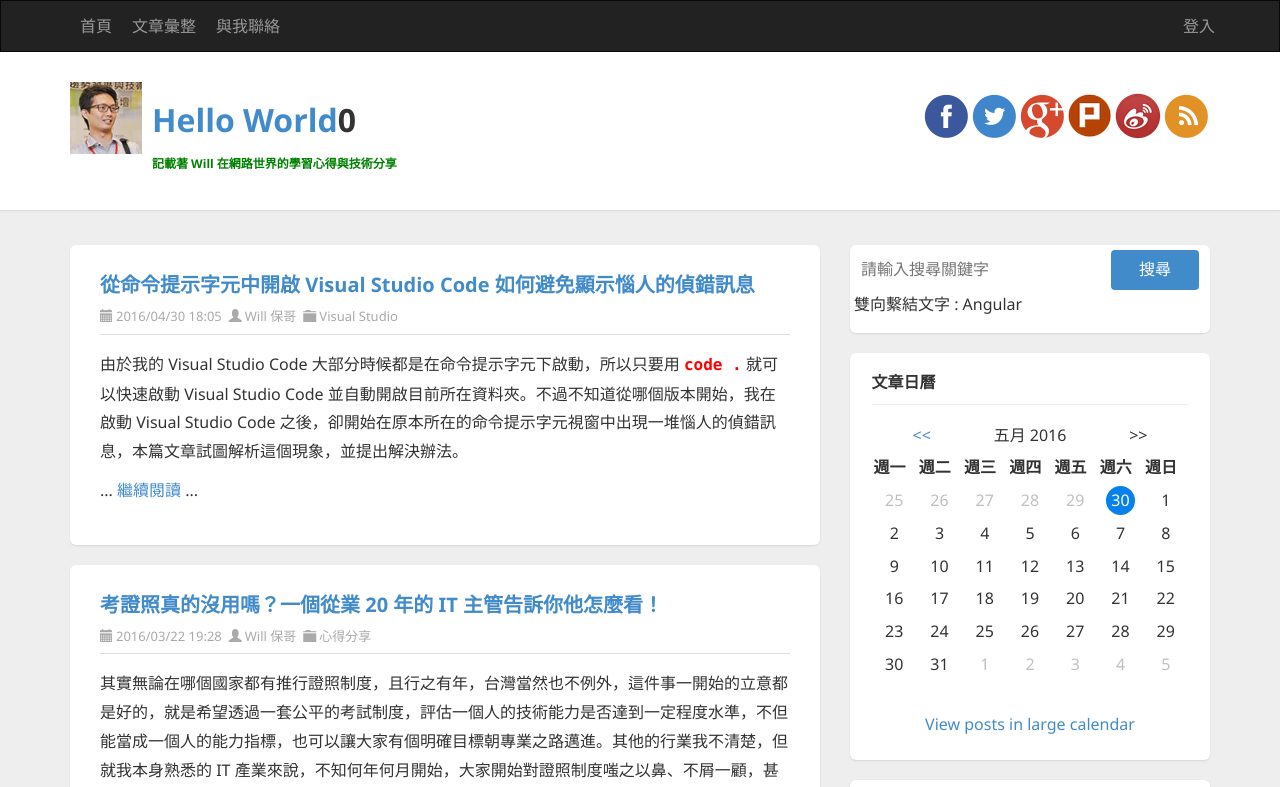
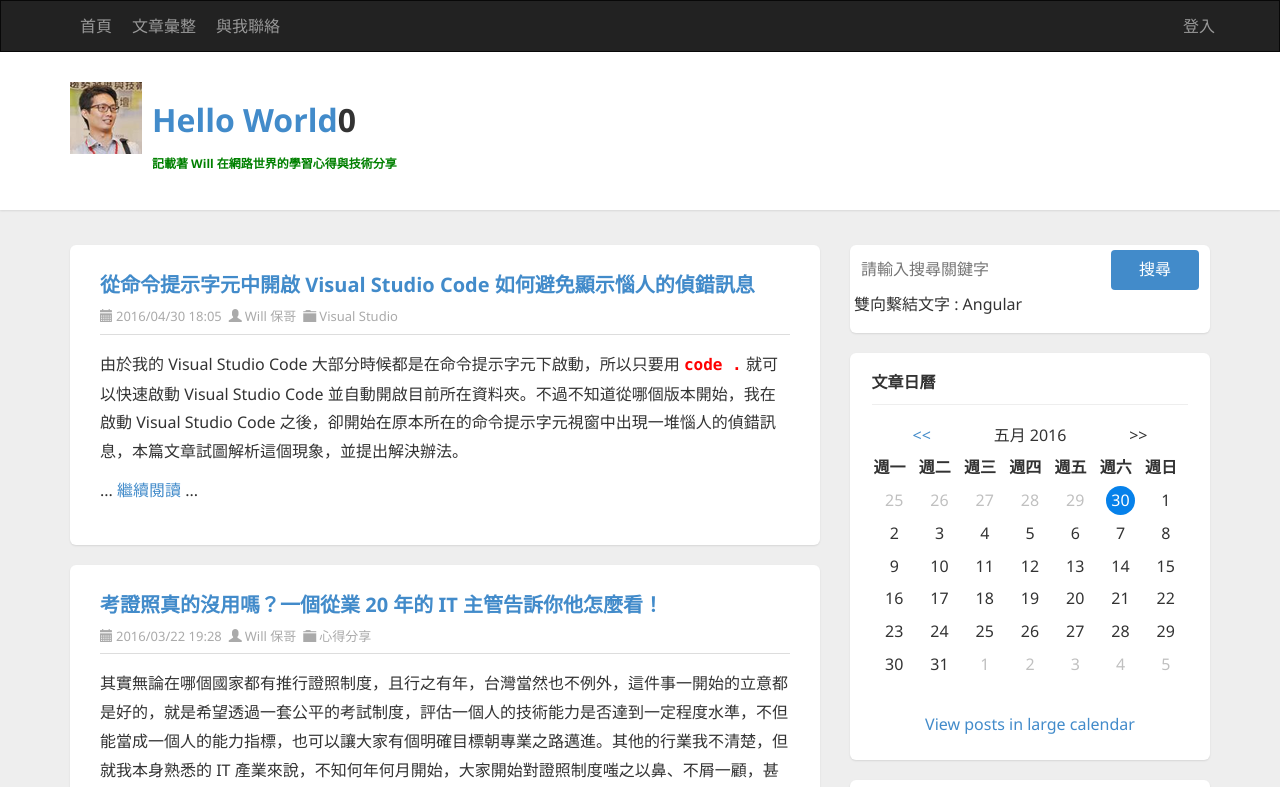
Before and after one commit to hsukelvin/ng220616, an Angular app: page / in a window 1280 px wide. Shown: the top 787 px of the page. Built offline with nearby package versions, Linux system fonts and the light colour scheme.

Commit message:
示範 結構型指令 ( *ngIf )

```diff
--- a/src/app/header/header.component.html
+++ b/src/app/header/header.component.html
@@ -44,7 +44,7 @@
             </h3>
           </div>
 
-          <div id="social-icons" class="pull-right social-icon">
+          <div id="social-icons" class="pull-right social-icon" *ngIf="counter % 2">
             <a href="https://www.facebook.com/will.fans" title="Will 保哥的技術交流中心" target="_blank">
               <img src="/assets/images/facebook.png">
             </a>
```
